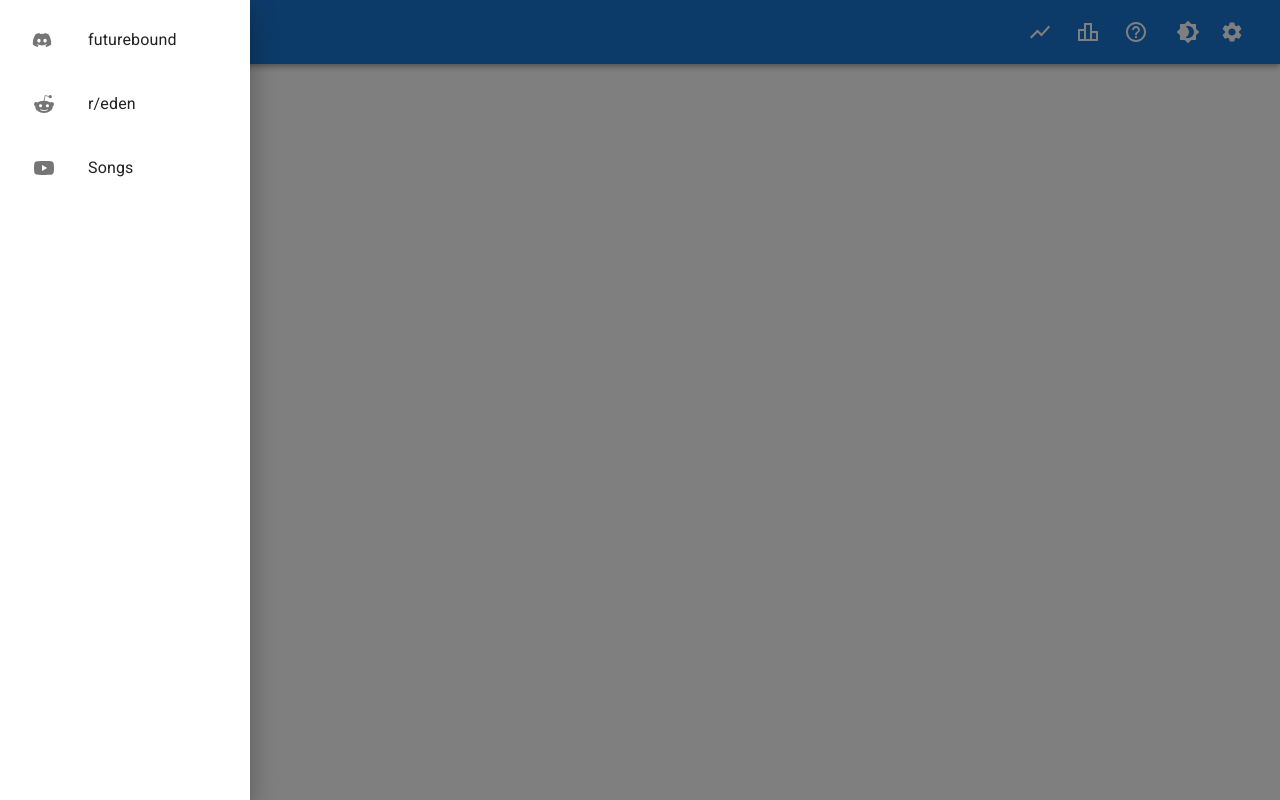
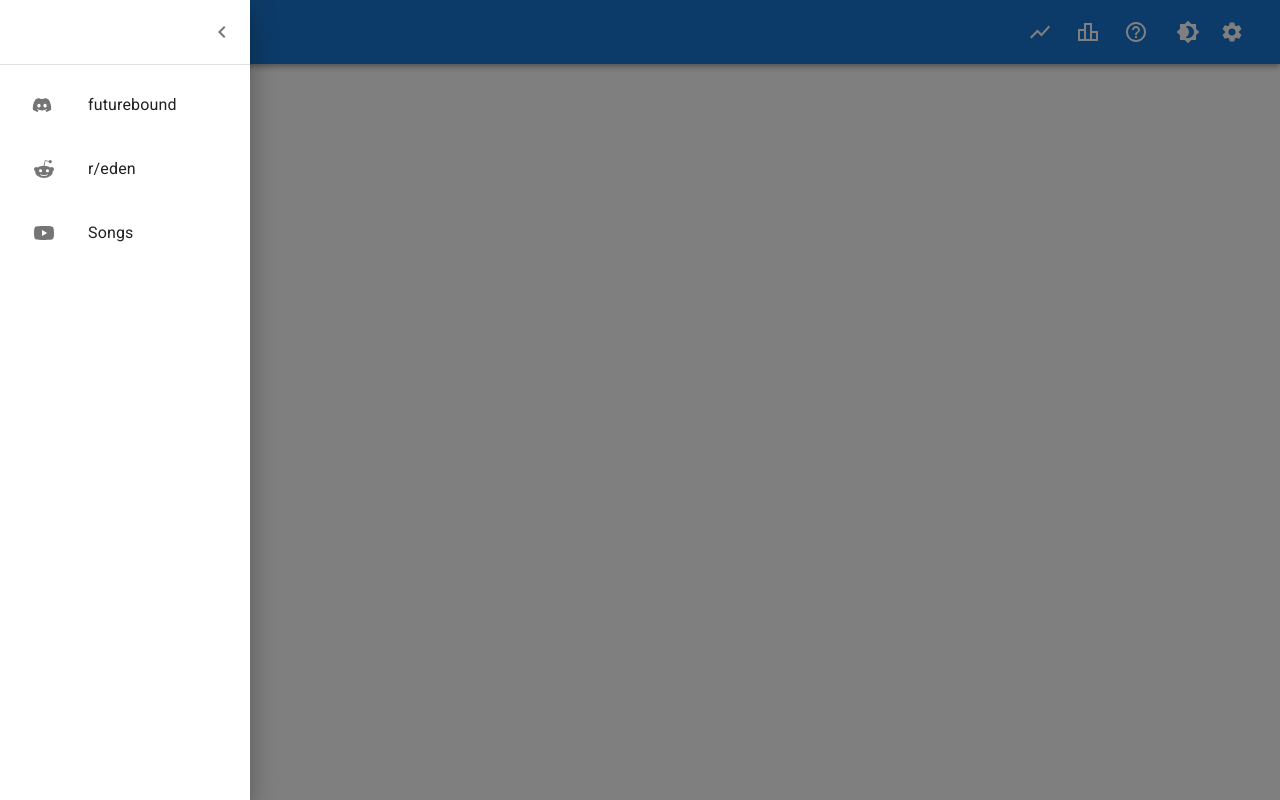
Before and after one commit to ftrbnd/odin-js-final-project, a React (Vite) app: page /play in a window 1280 px wide. Both pictures are taken after a click on the button 36 px from the left and 32 px from the top of the page. Built offline with nearby package versions, Linux system fonts and the light colour scheme; no server answers.

Commit message:
Add header to drawer

```diff
--- a/src/components/LinksDrawer.tsx
+++ b/src/components/LinksDrawer.tsx
@@ -1,18 +1,34 @@
-import { Box, Link, List, ListItem, ListItemButton, ListItemIcon, ListItemText, SwipeableDrawer } from '@mui/material';
+import { Box, Divider, Link, List, ListItem, ListItemButton, ListItemIcon, ListItemText, SwipeableDrawer, styled, IconButton } from '@mui/material';
 import { FC } from 'react';
 import RedditIcon from '@mui/icons-material/Reddit';
 import { FontAwesomeIcon } from '@fortawesome/react-fontawesome';
 import { faDiscord } from '@fortawesome/free-brands-svg-icons';
 import YouTubeIcon from '@mui/icons-material/YouTube';
+import ChevronLeftIcon from '@mui/icons-material/ChevronLeft';
 
 interface IProps {
   open: boolean;
   toggleDrawer: (open: boolean) => void;
 }
 
+const DrawerHeader = styled('div')(({ theme }) => ({
+  display: 'flex',
+  alignItems: 'center',
+  justifyContent: 'flex-end',
+  padding: theme.spacing(0, 1),
+  // necessary for content to be below app bar
+  ...theme.mixins.toolbar
+}));
+
 const LinksDrawer: FC<IProps> = ({ open, toggleDrawer }) => {
   return (
     <SwipeableDrawer anchor="left" open={open} onClose={() => toggleDrawer(false)} onOpen={() => toggleDrawer(true)}>
+      <DrawerHeader>
+        <IconButton onClick={() => toggleDrawer(false)}>
+          <ChevronLeftIcon />
+        </IconButton>
+      </DrawerHeader>
+      <Divider />
       <Box sx={{ width: 250 }} role="presentation" onClick={() => toggleDrawer(false)} onKeyDown={() => toggleDrawer(false)}>
         <List>
           <ListItem key="discord">
```
